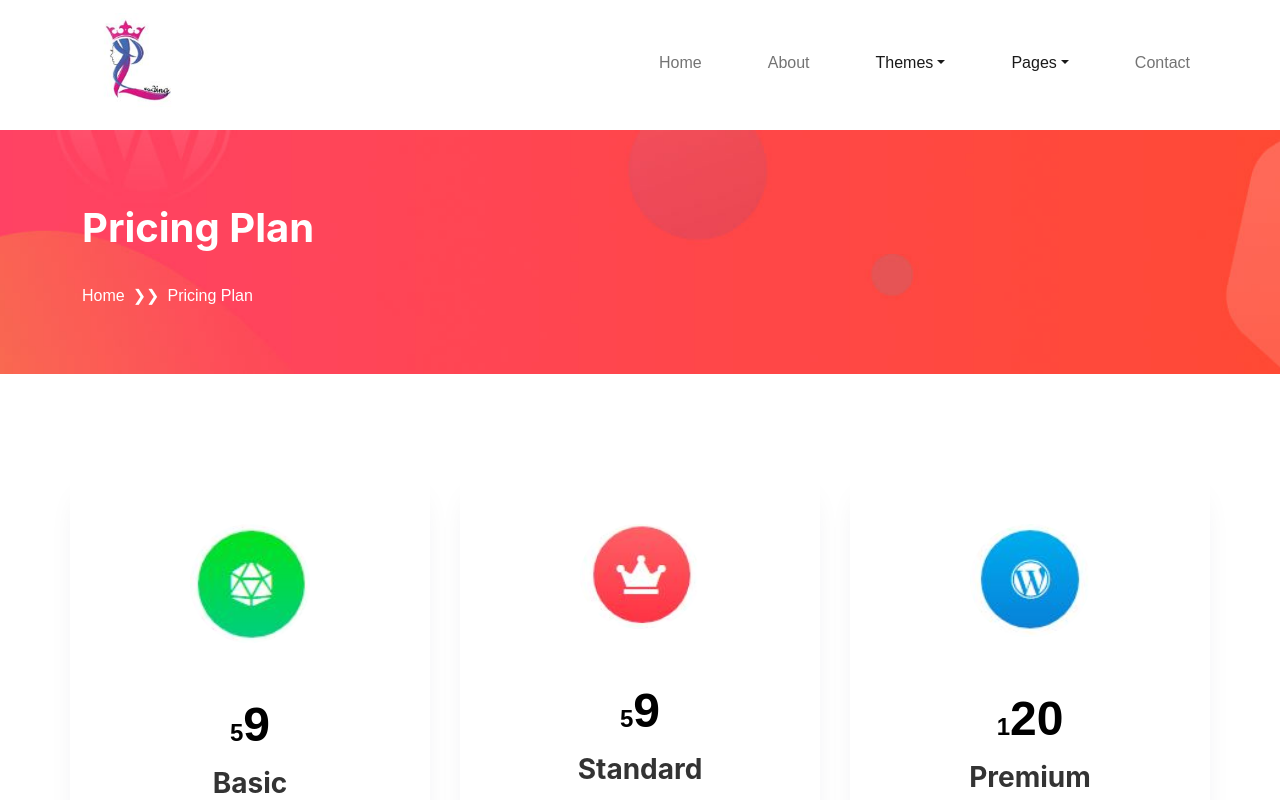
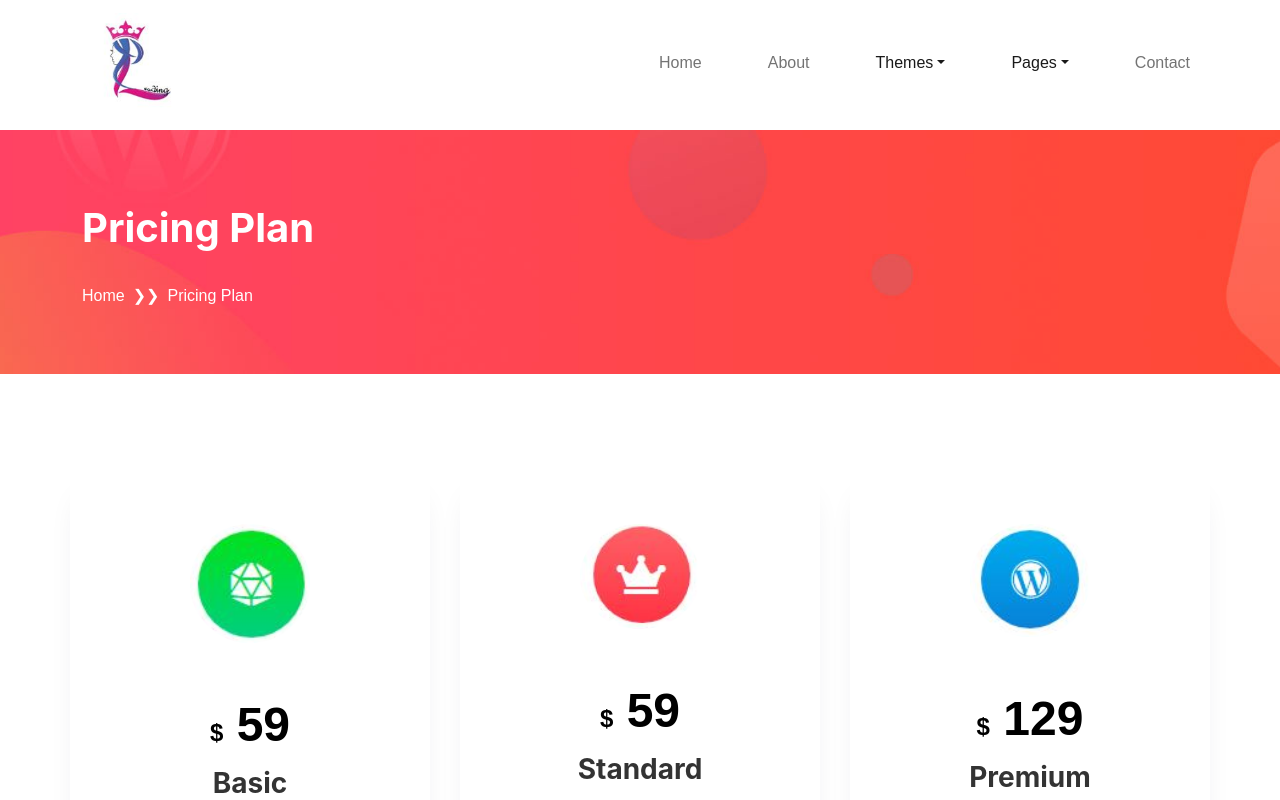
Before and after one commit to Sara-M5/Leading-Leadies, a React (Create React App) app: page /PricingPlan in a window 1280 px wide. Shown: the top 800 px of the page. Built offline with nearby package versions, Linux system fonts and the light colour scheme.

Commit message:
Update PricingPlan.js

```diff
--- a/src/Pages/Pages/Pricing Plan/PricingPlan.js
+++ b/src/Pages/Pages/Pricing Plan/PricingPlan.js
@@ -22,23 +22,20 @@ const PricingPlan = () => {
               <PricingPlans
                  title="Basic"
                  images="../images/pricing1.JPG"
-                 sign="$"
-                 Price="59"
+                 Price="$ 59"
                   />
 
               <PricingPlans
                  title="Standard"
                  images="../images/pricing2.JPG"
-                 sign="$"
-                 Price= "59"
+                 Price="$ 59"
                   />
 
               <PricingPlans
 
                  title="Premium"
                  images="../images/pricing3.JPG"
-                 sign="$"
-                 Price="120"
+                 Price="$ 129"
                  />
          </div>
 
```
